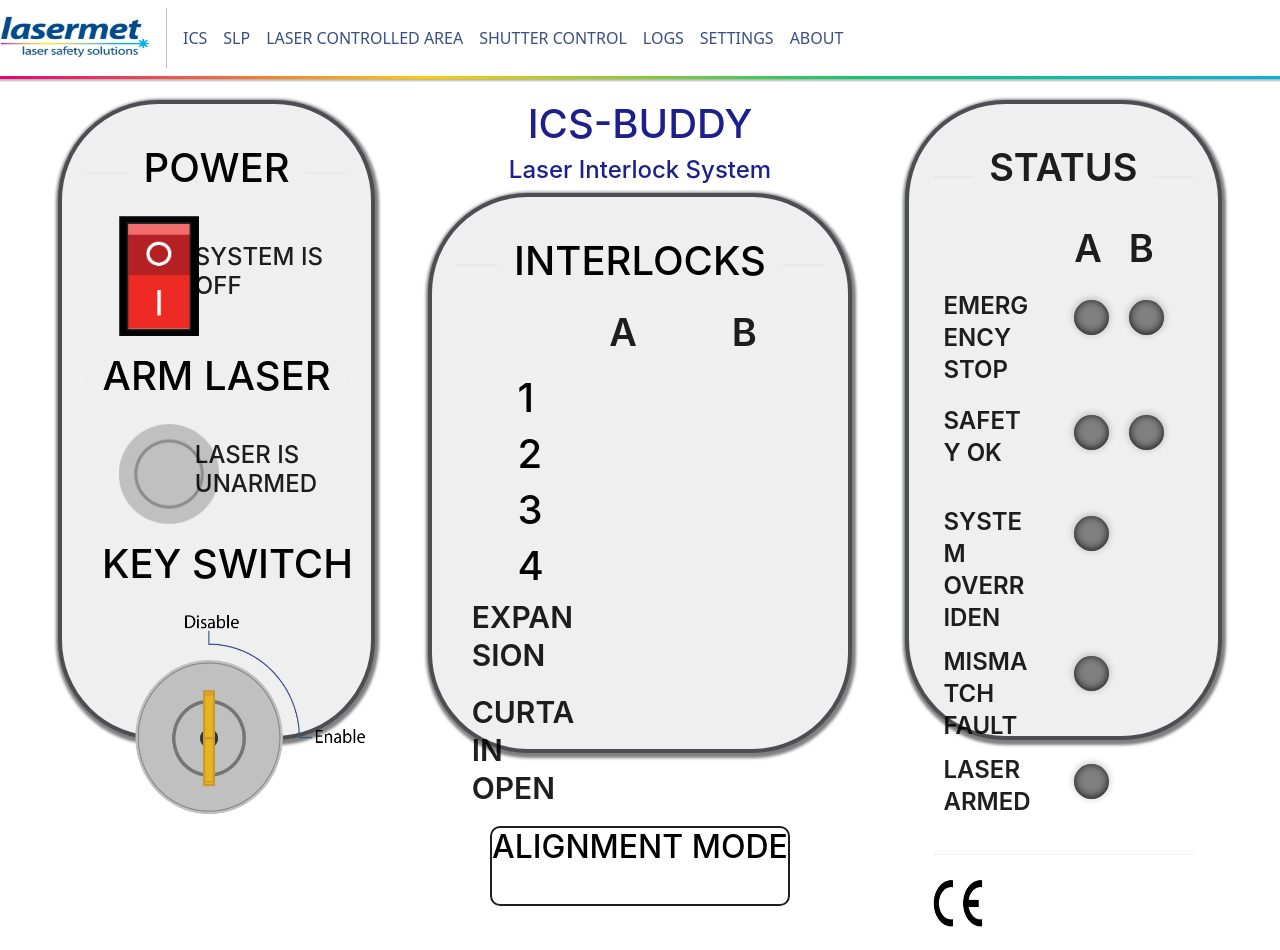
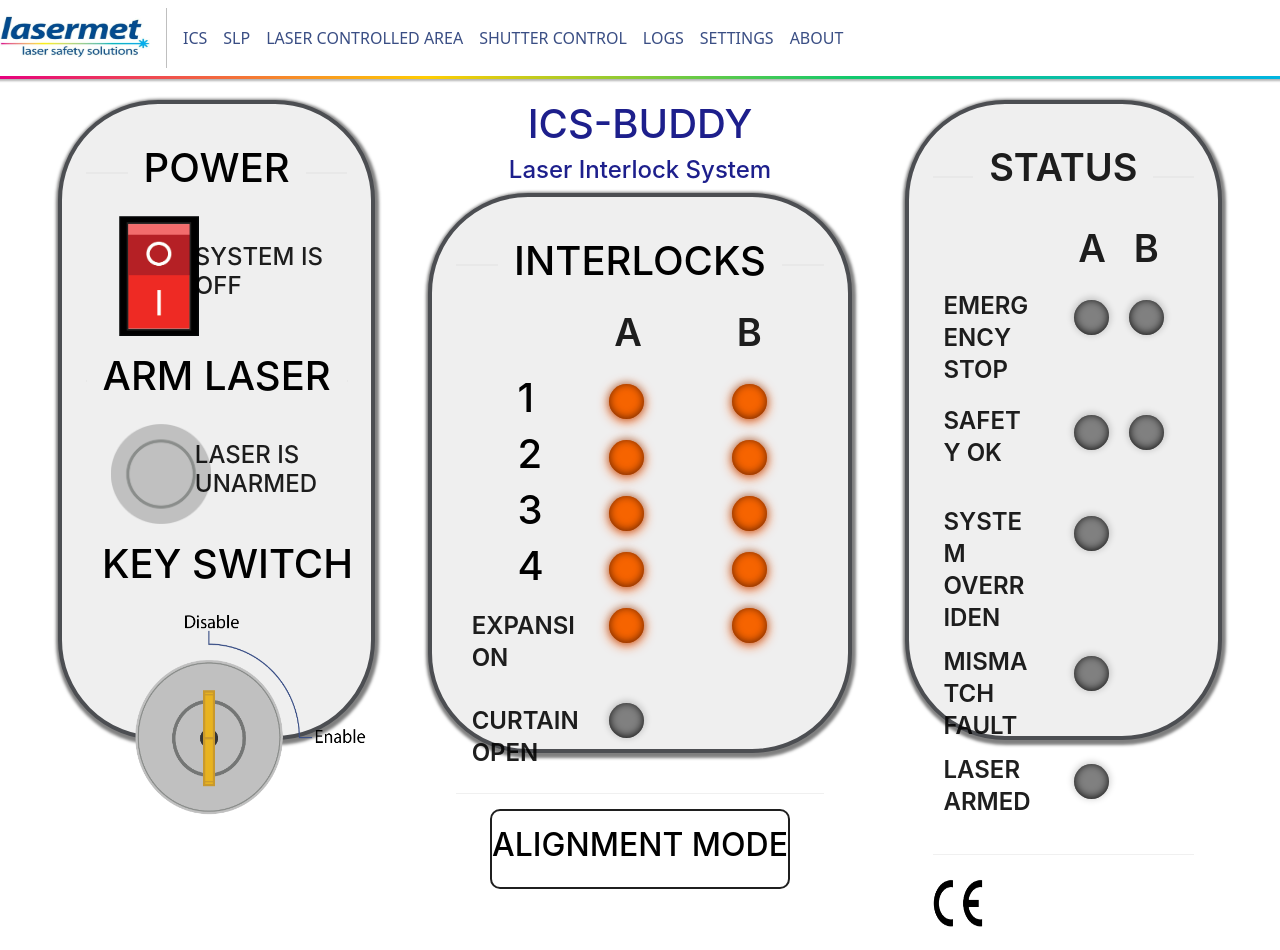
Before and after one commit to kobef1/ics_buddy, a React (Create React App) app: page / in a window 1280 px wide. Shown: the top 950 px of the page. Built offline with nearby package versions, Linux system fonts and the light colour scheme; no server answers.

Commit message:
changed led color to orange

```diff
--- a/src/Pages/ics_buddy.jsx
+++ b/src/Pages/ics_buddy.jsx
@@ -7,7 +7,7 @@
 
 function ICS({ myData }) {
   const {il1a, il1b , il2a, il2b, il3a, il3b, il4a, il4b, expnA, expnB, esA, esB, safetyA, safetyB,
-    sysOverride, systemArmed, mismatch, keySwitchA } = myData
+    sysOverride, systemArmed, mismatch, keySwitchA, enableLED, s1Open, s2Open, s3Open } = myData
   console.log(`AAAAAAAAAAAAAAAAA IL1A =`, il1a, typeof (il1a));
 
   return (
@@ -54,16 +54,17 @@
                   <img
                     class="click"
                     src={
-                      systemArmed === "0"
+                      enableLED === "0"
                         ? require("./images/pushbutton-on2.png")
                         : require("./images/pushbutton-off.png")
                     }
                     width={100}
                     height={100}
+                    style={{marginLeft:'-8px'}}
                   />
                 </Col>
                 <Col span={14}>
-                  <h4>LASER IS {il1a === "0" ? "ARMED" : "UNARMED"}</h4>
+                  <h4>LASER IS {enableLED === "0" ? "ARMED" : "UNARMED"}</h4>
                 </Col>
               </Row>
               <Divider>
@@ -103,10 +104,10 @@
               <Row>
                 <Col span={1} offset={4}></Col>
                 <Col span={3} offset={5}>
-                  <Typography.Title>A</Typography.Title>
+                  <Typography.Title style={{marginLeft:'5px'}}>A</Typography.Title>
                 </Col>
                 <Col span={5} push={5}>
-                  <Typography.Title>B</Typography.Title>
+                  <Typography.Title style={{marginLeft:'5px'}}>B</Typography.Title>
                 </Col>
               </Row>
               <Row>
@@ -115,12 +116,12 @@
                 </Col>
                 <Col span={4} push={4}>
                   <div class="led-box">
-                    <div class={il1a === "1" ? "led-green" : "led-red"}></div>
+                    <div class={il1a === "1" ? "led-green" : "led-orange"}></div>
                   </div>
                 </Col>
                 <Col span={4} push={8}>
                   <div class="led-box">
-                    <div class={il1b === "1" ? "led-green" : "led-red"}></div>
+                    <div class={il1b === "1" ? "led-green" : "led-orange"}></div>
                   </div>
                 </Col>
               </Row>
@@ -130,12 +131,12 @@
                 </Col>
                 <Col span={4} push={4}>
                   <div class="led-box">
-                    <div class={il2a === "1" ? "led-green" : "led-red"}></div>
+                    <div class={il2a === "1" ? "led-green" : "led-orange"}></div>
                   </div>
                 </Col>
                 <Col span={4} push={8}>
                   <div class="led-box">
-                    <div class={il2b === "1" ? "led-green" : "led-red"}></div>
+                    <div class={il2b === "1" ? "led-green" : "led-orange"}></div>
                   </div>
                 </Col>
               </Row>
@@ -145,12 +146,12 @@
                 </Col>
                 <Col span={4} push={4}>
                   <div class="led-box">
-                    <div class={il3a === "1" ? "led-green" : "led-red"}></div>
+                    <div class={il3a === "1" ? "led-green" : "led-orange"}></div>
                   </div>
                 </Col>
                 <Col span={4} push={8}>
                   <div class="led-box">
-                    <div class={il3b === "1" ? "led-green" : "led-red"}></div>
+                    <div class={il3b === "1" ? "led-green" : "led-orange"}></div>
                   </div>
                 </Col>
               </Row>
@@ -160,49 +161,67 @@
                 </Col>
                 <Col span={4} push={4}>
                   <div class="led-box">
-                    <div class={il4a === "1" ? "led-green" : "led-red"}></div>
+                    <div class={il4a === "1" ? "led-green" : "led-orange"}></div>
                   </div>
                 </Col>
                 <Col span={4} push={8}>
                   <div class="led-box">
-                    <div class={il4b === "1" ? "led-green" : "led-red"}></div>
+                    <div class={il4b === "1" ? "led-green" : "led-orange"}></div>
                   </div>
                 </Col>
               </Row>
               <Row>
                 <Col span={7} push={1}>
-                  <Typography.Title>
-                    <h2>EXPANSION</h2>
+                  <Typography.Title style={{ marginTop: "12px" }}>
+                    <h3>EXPANSION</h3>
                   </Typography.Title>
                 </Col>
                 <Col span={4} push={3}>
                   <div class="led-box">
-                    <div class={expnA === "1" ? "led-green" : "led-red"}></div>
+                    <div class={expnA === "1" ? "led-green" : "led-orange"}></div>
                   </div>
                 </Col>
                 <Col span={4} push={7}>
                   <div class="led-box">
-                    <div class={expnB === "1" ? "led-green" : "led-red"}></div>
+                    <div class={expnB === "1" ? "led-green" : "led-orange"}></div>
                   </div>
                 </Col>
               </Row>
 
               <Row>
                 <Col span={7} push={1}>
-                  <Typography.Title>
-                    <h2>CURTAIN OPEN</h2>
+                  <Typography.Title style={{ marginTop: "12px" }}>
+                    <h3>CURTAIN OPEN</h3>
                   </Typography.Title>
                 </Col>
                 <Col span={4} push={3}>
                   <div class="led-box">
-                    <div class={expnB === "1" ? "led-green" : "led-red"}></div>
+                    <div class={s2Open === "1" ? "led-green" : "led-off"}></div>
                   </div>
                 </Col>
               </Row>
+              <Divider style={{ margin: "5px 0px 25px 0px" }} />
               <Row justify={"center"}>
-                <div style={{ border: '2px solid', borderRadius: '10px', width: '300px', height: '80px' }}>
-                  <h2 style={{alignItems:'middle'}}>ALIGNMENT MODE</h2>
-              </div>
+                <div
+                  style={{
+                    border: "2px solid",
+                    borderRadius: "10px",
+                    width: "300px",
+                    height: "80px",
+                    display: "grid",
+                    marginTop: "-10px",
+                  }}
+                >
+                  <h2
+                    style={{
+                      display: "grid",
+                      textAlign: "center",
+                      alignItems: "center",
+                    }}
+                  >
+                    {s3Open === "1" ? "NORMAL" : "ALIGNMENT"} MODE
+                  </h2>
+                </div>
               </Row>
             </Card>
           </Col>
@@ -223,10 +242,10 @@
               <Row>
                 <Col span={8} push={1}></Col>
                 <Col span={3} push={5}>
-                  <Typography.Title>A</Typography.Title>
+                  <Typography.Title style={{marginLeft:'4px'}}>A</Typography.Title>
                 </Col>
                 <Col span={5} push={7}>
-                  <Typography.Title>B</Typography.Title>
+                  <Typography.Title style={{marginLeft:'5px'}}>B</Typography.Title>
                 </Col>
               </Row>
               <Row>
@@ -237,12 +256,12 @@
                 </Col>
                 <Col span={4} push={5}>
                   <div class="led-box">
-                    <div class={esA === "0" ? "led-green" : "led-off"}></div>
+                    <div class={esA === "0" ? "led-orange" : "led-off"}></div>
                   </div>
                 </Col>
                 <Col span={4} push={6}>
                   <div class="led-box">
-                    <div class={esB === "0" ? "led-green" : "led-off"}></div>
+                    <div class={esB === "0" ? "led-orange" : "led-off"}></div>
                   </div>
                 </Col>
               </Row>
@@ -255,14 +274,14 @@
                 <Col span={4} push={5}>
                   <div class="led-box">
                     <div
-                      class={safetyA === "1" ? "led-green" : "led-off"}
+                      class={safetyA === "0" ? "led-green" : "led-off"}
                     ></div>
                   </div>
                 </Col>
                 <Col span={4} push={6}>
                   <div class="led-box">
                     <div
-                      class={safetyB === "1" ? "led-green" : "led-off"}
+                      class={safetyB === "0" ? "led-green" : "led-off"}
                     ></div>
                   </div>
                 </Col>
@@ -275,9 +294,7 @@
                 </Col>
                 <Col span={4} push={5}>
                   <div class="led-box">
-                    <div
-                      class={sysOverride === "0" ? "led-red" : "led-off"}
-                    ></div>
+                    <div class={s1Open === "1" ? "led-green" : "led-off"}></div>
                   </div>
                 </Col>
                 <Col span={4} push={6}></Col>
@@ -290,7 +307,9 @@
                 </Col>
                 <Col span={4} push={5}>
                   <div class="led-box">
-                    <div class={mismatch === "0" ? "led-red" : "led-off"}></div>
+                    <div
+                      class={mismatch === "0" ? "led-orange" : "led-off"}
+                    ></div>
                   </div>
                 </Col>
                 <Col span={4} push={6}></Col>
@@ -304,7 +323,7 @@
                 <Col span={4} push={3}>
                   <div class="led-box">
                     <div
-                      class={systemArmed === "0" ? "led-red" : "led-off"}
+                      class={systemArmed === "0" ? "led-orange" : "led-off"}
                     ></div>
                   </div>
                 </Col>
```
